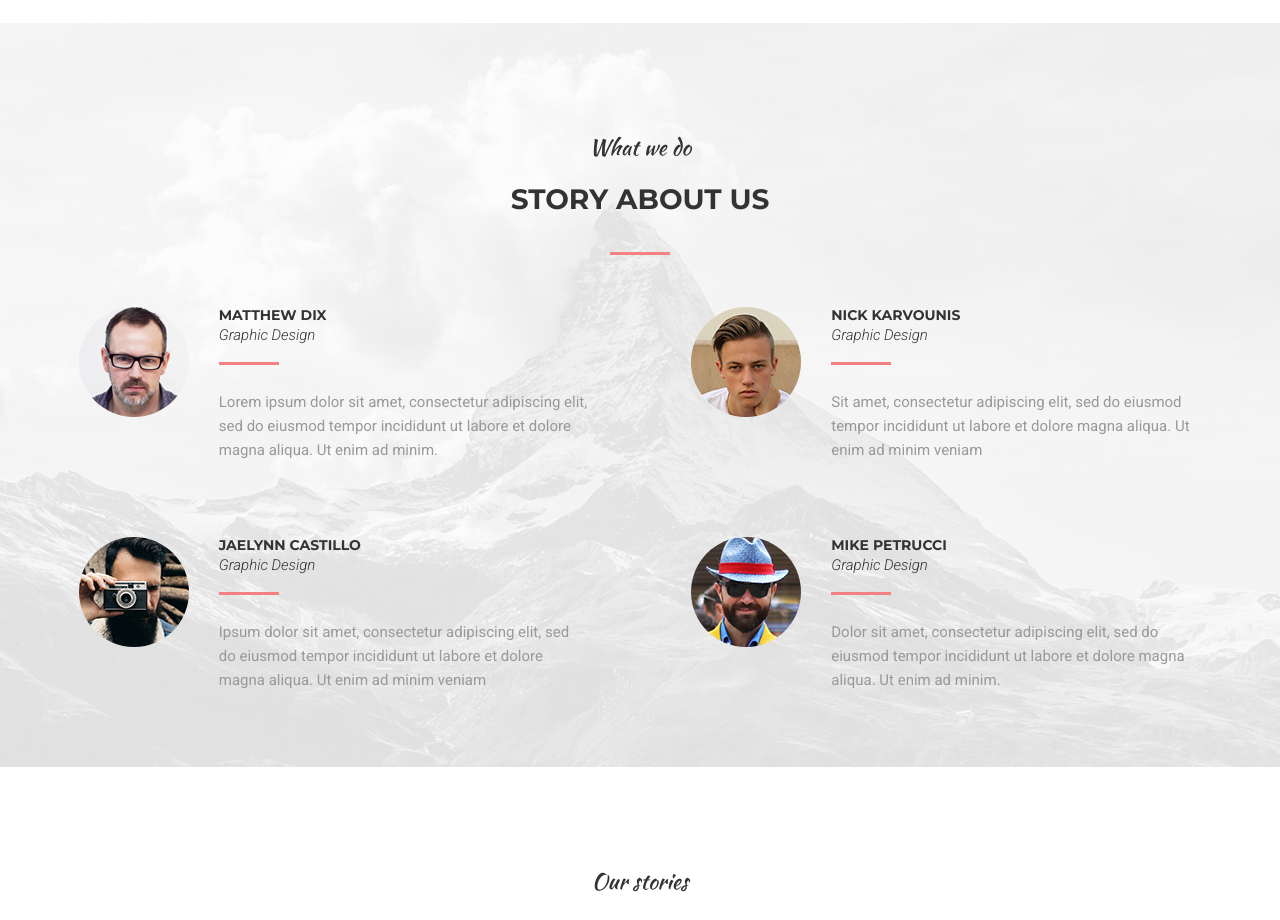
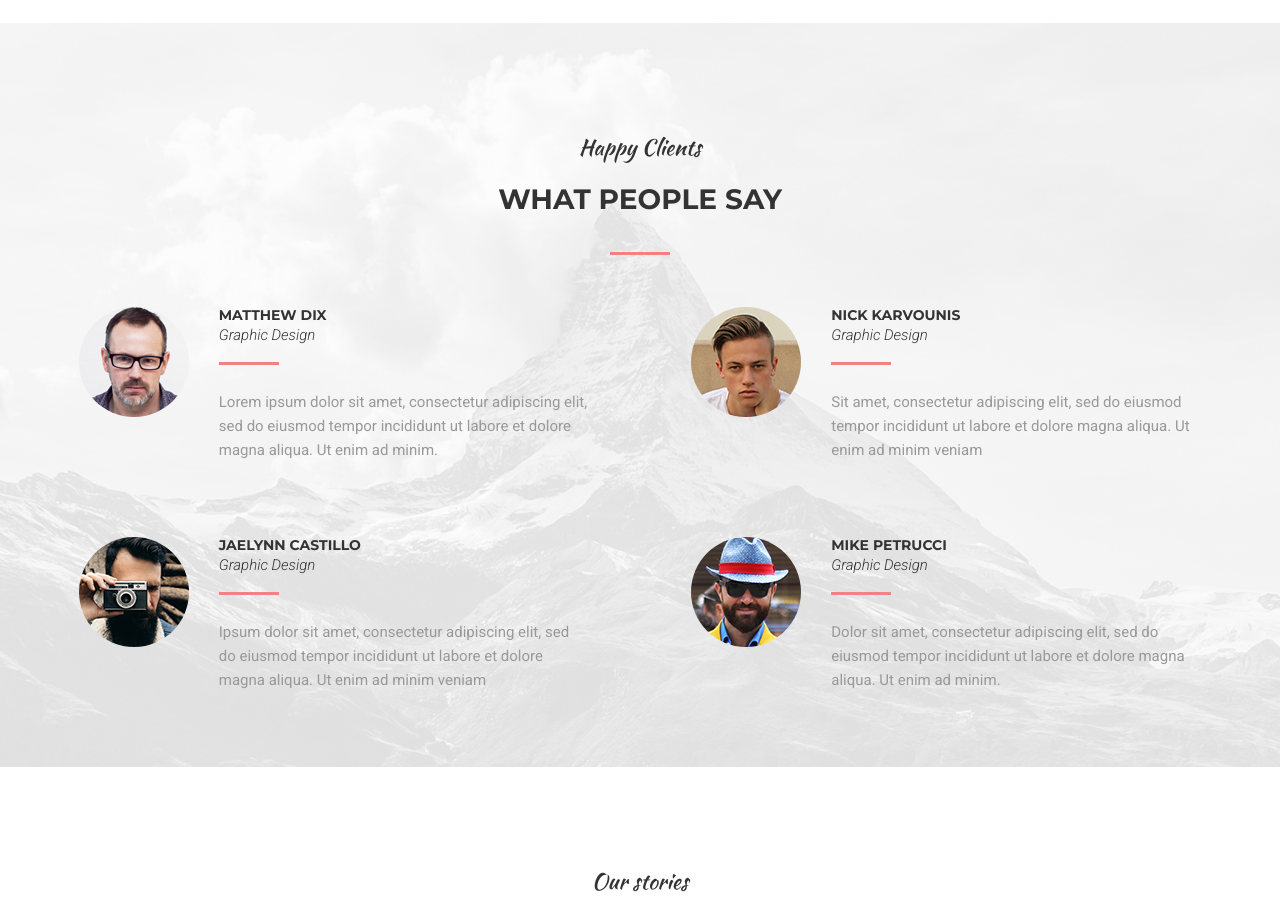
Before and after one commit to user-pro/user-pro-project-3.0, a plain HTML site: page index.html in a window 1280 px wide. Shown: the part 7160-8080 px from the top of the page. Drawn offline with nearby package versions, Linux system fonts and the light colour scheme; files whose address does not match are found by name.

Commit message:
Update index.html

```diff
--- a/index.html
+++ b/index.html
@@ -549,8 +549,8 @@
       <section class="clients">
       <div class="container">
          <div class="title">
-            <h2 class="about__subtitle section-subtitle">What we do</h2>
-            <h1 class="about__title section-title">Story about us</h1>
+            <h2 class="about__subtitle section-subtitle">Happy Clients</h2>
+            <h1 class="about__title section-title">What people say</h1>
          </div>
          <div class="clients__content">
             <div class="clients__first-column">
```
